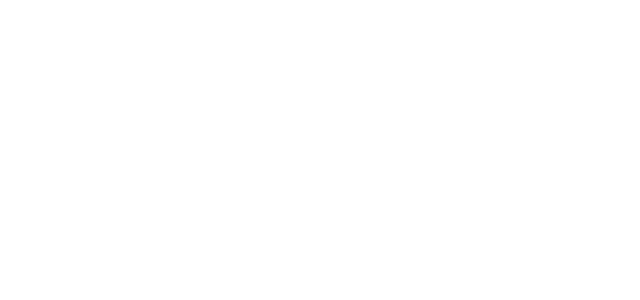
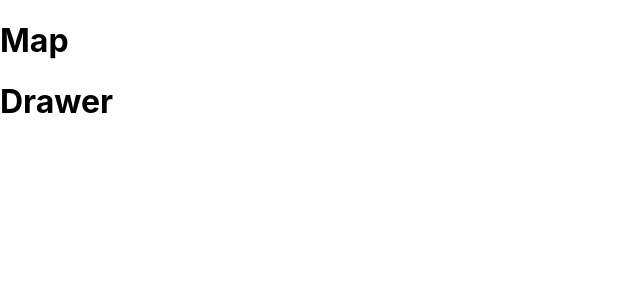
Before and after one commit to asahi1199/mobility-adventure, a React (Create React App) app in the folder app/: page /ride in a window 1280 px wide. Before the commit this address had no page. Shown: the top 300 px of the page, without its empty margins (0-640 px from the left). Built offline with nearby package versions, Linux system fonts and the light colour scheme.

Commit message:
[update] routing

```diff
--- a/app/src/App.tsx
+++ b/app/src/App.tsx
@@ -4,8 +4,10 @@ import "./App.css";
 // import { Route, Routes } from "react-router-dom";
 // import { BrowserRouter, Route, Routes } from "react-router-dom";
 import { BrowserRouter as Router, Route, Routes } from "react-router-dom";
-import Map from "./right_component/Map";
-import Drawer from "./left_component/Drawer";
+// import Map from "./right_component/Map";
+// import Drawer from "./left_component/Drawer";
+import Search from "./pages/Search";
+import Ride from "./pages/Ride";
 
 function App() {
   return (
@@ -28,8 +30,8 @@ function App() {
         {/* 各ページへのルート設定 */}
         <Routes>
           {/* <Route path="/" element={<Map />} /> */}
-          <Route path="/map" element={<Map />} />
-          <Route path="/drawer" element={<Drawer />} />
+          <Route path="/search" element={<Search />} />
+          <Route path="/ride" element={<Ride />} />
         </Routes>
       </div>
     </Router>
--- /dev/null
+++ b/app/src/pages/Ride/index.tsx
@@ -0,0 +1,14 @@
+import React from "react";
+import Map from "../../right_component/Map";
+import Drawer from "../../left_component/Drawer";
+
+const Ride = () => {
+  return (
+    <div>
+      <Map />
+      <Drawer />
+    </div>
+  );
+};
+
+export default Ride;
--- /dev/null
+++ b/app/src/pages/Search/index.tsx
@@ -0,0 +1,14 @@
+import React from "react";
+import Map from "../../right_component/Map";
+import Drawer from "../../left_component/Drawer";
+
+const Search = () => {
+  return (
+    <div>
+      <Map />
+      <Drawer />
+    </div>
+  );
+};
+
+export default Search;
```
